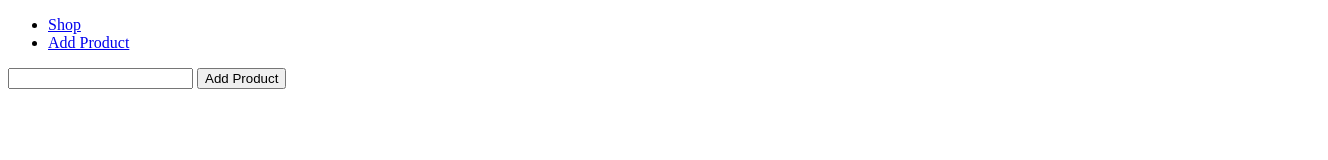
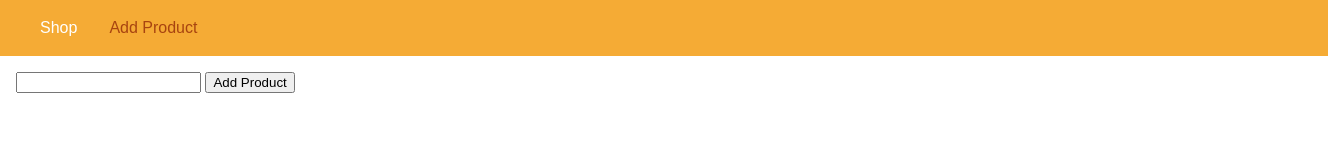
Before and after one commit to giacomo9999/Node-Express-200103, a website: page views/add-product.html in a window 1280 px wide. Shown: the whole page, 1328 px wide, since content can reach past the window. Drawn offline with Linux system fonts and the light colour scheme.

Commit message:
Done for now.

```diff
--- a/views/add-product.html
+++ b/views/add-product.html
@@ -5,13 +5,52 @@
     <meta name="viewport" content="width=device-width, initial-scale=1.0" />
     <meta http-equiv="X-UA-Compatible" content="ie=edge" />
     <title>Add Product</title>
+    <style>
+      body {
+        padding: 0;
+        margin: 0;
+        font-family: sans-serif;
+      }
+      main {
+        padding: 1rem;
+      }
+      .main-header {
+        width: 100%;
+        height: 3.5rem;
+        background-color: #f5ab35;
+        padding: 0 1.5rem;
+      }
+      .main-header__nav {
+        height: 100%;
+        display: flex;
+        align-items: center;
+      }
+      .main-header__item-list {
+        list-style: none;
+        padding: 0;
+        margin: 0;
+        display: flex;
+      }
+      .main-header__item a {
+        margin: 1rem;
+        text-decoration: none;
+        color: white;
+      }
+      .main-header__item a:hover,
+      .main-header__item a:active,
+      .main-header__item a.active {
+        color: #a84410;
+      }
+    </style>
   </head>
   <body>
-    <header>
-      <nav>
-        <ul>
-          <li><a href="/shop">Shop</a></li>
-          <li><a href="/add-product">Add Product</a></li>
+    <header class="main-header">
+      <nav class="main-header__nav">
+        <ul class="main-header__item-list">
+          <li class="main-header__item"><a href="/shop">Shop</a></li>
+          <li class="main-header__item">
+            <a href="/admin/add-product" class="active">Add Product</a>
+          </li>
         </ul>
       </nav>
     </header>
```
Also changed, not shown: views/missing-404.html (+37 -0 lines), views/shop.html (+27 -1 lines).
